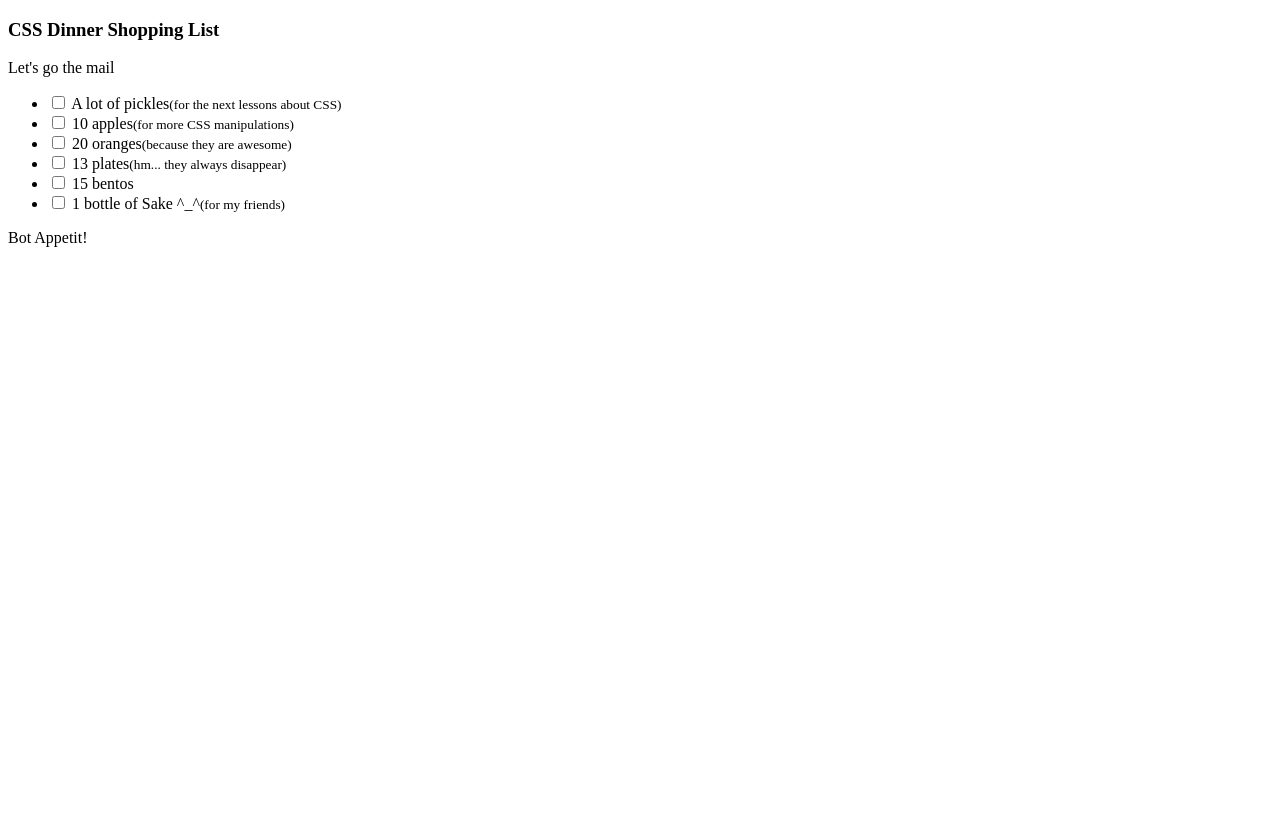
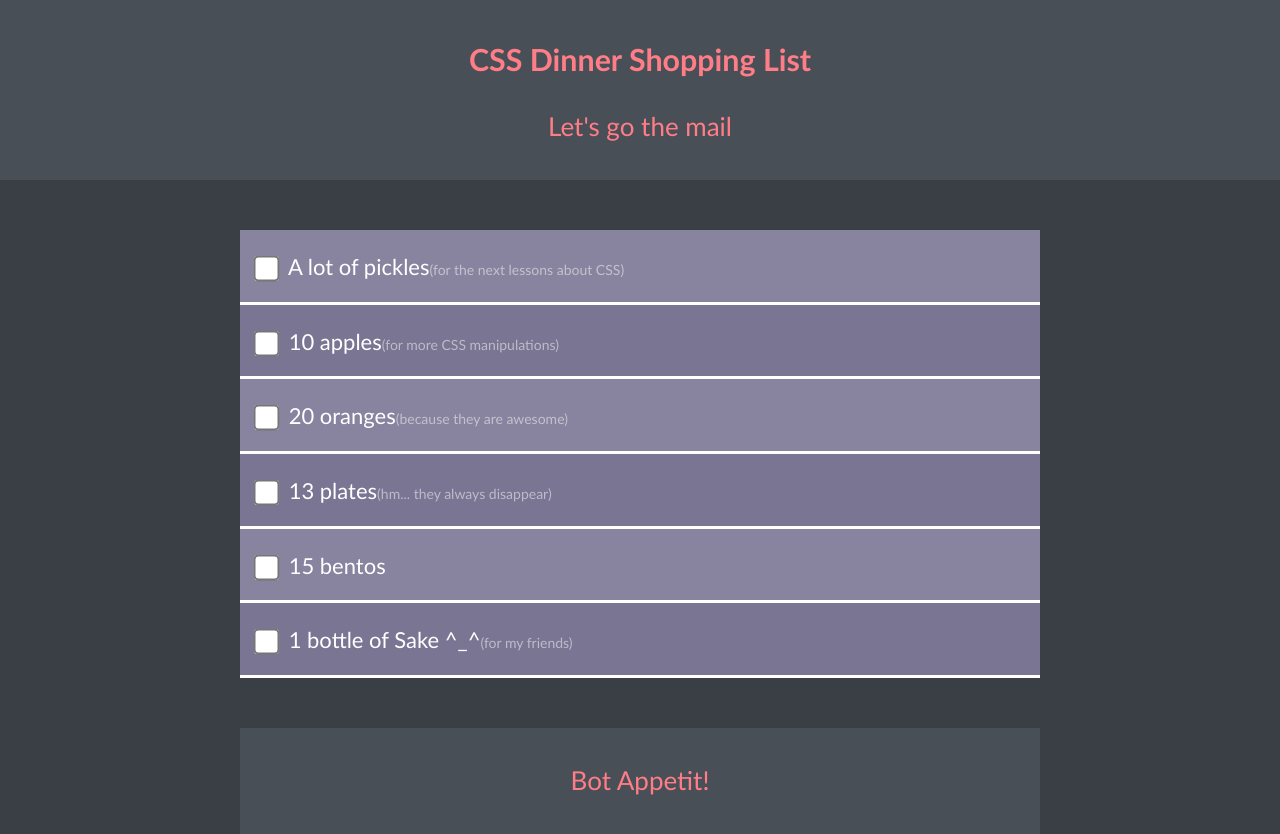
Before and after one commit to goretskaya/shopping, a plain HTML site: page index.html in a window 1280 px wide. Before the commit the page ends 800 px from the top, so only its background shows below. Drawn offline with Linux system fonts and the light colour scheme.

Commit message:
Add files via upload

```diff
--- a/index.html
+++ b/index.html
@@ -4,7 +4,7 @@
 	<meta charset="UTF-8">
 	<title>CSS Dinner Shopping List</title>
 	<link rel="shortcut icon" href="http://flukeout.github.io/favicon.png">
-	<link rel="stylesheet" href="style_shopping_list.css">
+	<link rel="stylesheet" href="style.css">
 </head>
 <body>
 <header>
--- a/style.css
+++ b/style.css
@@ -39,6 +39,8 @@ header,footer{
 	-webkit-box-sizing: border-box;
 	   -moz-box-sizing: border-box;
 	        box-sizing: border-box;
+	border-top: 3px solid rgba(256,256,256,0);
+	border-bottom: 3px solid #fff;
 
 }
 
```
